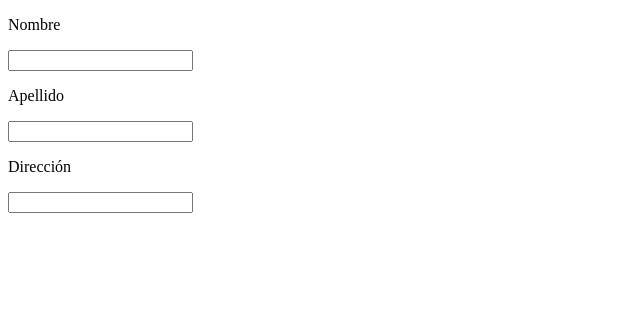
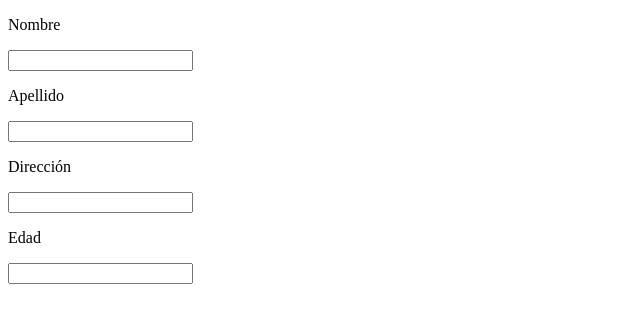
Before and after one commit to RoValladares/my_first_website, a plain HTML site: page index.html in a window 1280 px wide. Shown: the whole page, without its empty margins (0-640 px from the left). Drawn offline with Linux system fonts and the light colour scheme.

Commit message:
Agregando edad

```diff
--- a/index.html
+++ b/index.html
@@ -13,6 +13,8 @@
         <input type="text" value="">
         <p>Dirección</p>
         <input type="text" value="">
+        <p>Edad</p>
+        <input type="text" value="">
     </form>
 </body>
 </html>
```
